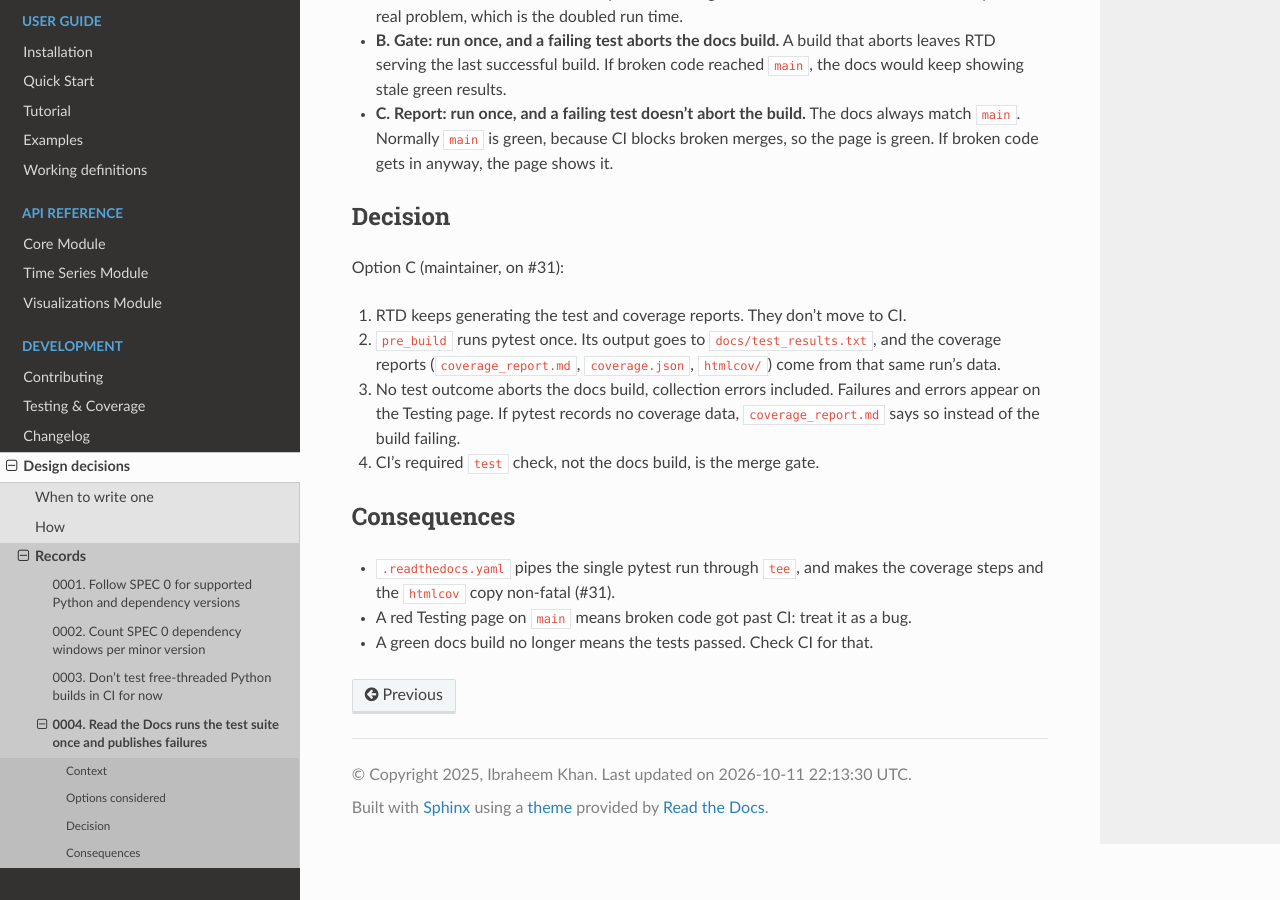
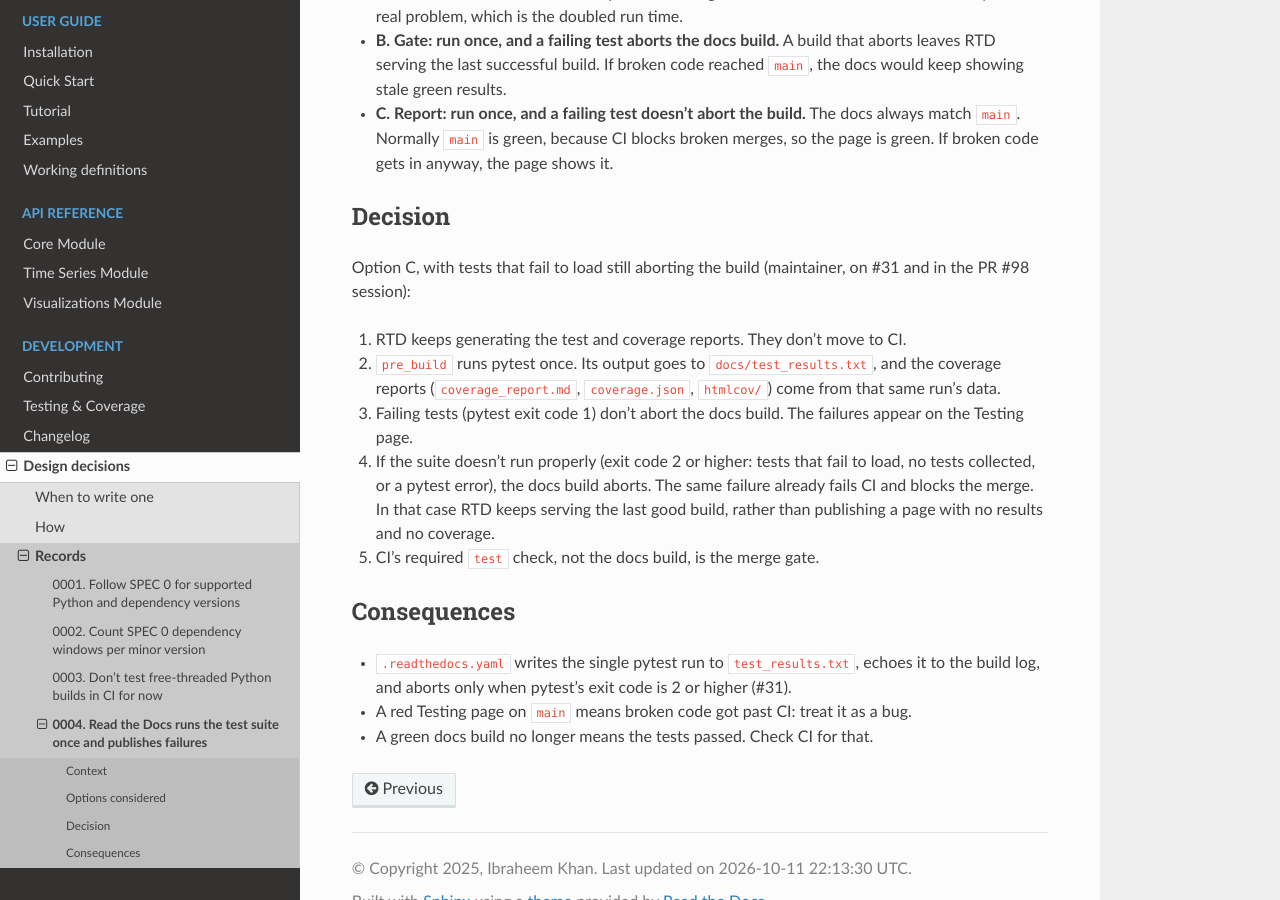
Before and after one commit to pikhan/treegraphduals, a Sphinx documentation site: the page built from docs/adr/0004-docs-build-runs-tests-once-and-reports-failures.md, in a window 1280 px wide and 900 px high, scrolled down 791 px. Built offline with Sphinx 7.4.7 and the Read the Docs theme 3.1.0, drawn with Linux system fonts in a browser that asks for light colours.

Commit message:
Abort the docs build when the suite fails to run, not on test failures (#31)
pytest exits 1 for failing tests and 2+ when tests fail to load, nothing is
collected, or pytest itself errors. Publish the first, so the Testing page
shows failures on main; abort on the second, which already fails CI and
would otherwise publish a page with no results or coverage. This replaces
the coverage fallbacks from the previous commit. Update ADR 0004.

```diff
--- a/docs/adr/0004-docs-build-runs-tests-once-and-reports-failures.md
+++ b/docs/adr/0004-docs-build-runs-tests-once-and-reports-failures.md
@@ -35,20 +35,26 @@ CI already runs the full suite, and its `test` check is required to merge into
 
 ## Decision
 
-Option C (maintainer, on #31):
+Option C, with tests that fail to load still aborting the build (maintainer,
+on #31 and in the PR #98 session):
 
 1. RTD keeps generating the test and coverage reports. They don't move to CI.
 2. `pre_build` runs pytest once. Its output goes to `docs/test_results.txt`,
    and the coverage reports (`coverage_report.md`, `coverage.json`, `htmlcov/`)
    come from that same run's data.
-3. No test outcome aborts the docs build, collection errors included. Failures
-   and errors appear on the Testing page. If pytest records no coverage data,
-   `coverage_report.md` says so instead of the build failing.
-4. CI's required `test` check, not the docs build, is the merge gate.
+3. Failing tests (pytest exit code 1) don't abort the docs build. The failures
+   appear on the Testing page.
+4. If the suite doesn't run properly (exit code 2 or higher: tests that fail to
+   load, no tests collected, or a pytest error), the docs build aborts. The
+   same failure already fails CI and blocks the merge. In that case RTD keeps
+   serving the last good build, rather than publishing a page with no results
+   and no coverage.
+5. CI's required `test` check, not the docs build, is the merge gate.
 
 ## Consequences
 
-- `.readthedocs.yaml` pipes the single pytest run through `tee`, and makes the
-  coverage steps and the `htmlcov` copy non-fatal (#31).
+- `.readthedocs.yaml` writes the single pytest run to `test_results.txt`, echoes
+  it to the build log, and aborts only when pytest's exit code is 2 or higher
+  (#31).
 - A red Testing page on `main` means broken code got past CI: treat it as a bug.
 - A green docs build no longer means the tests passed. Check CI for that.
```
Also changed, not shown: .readthedocs.yaml.
